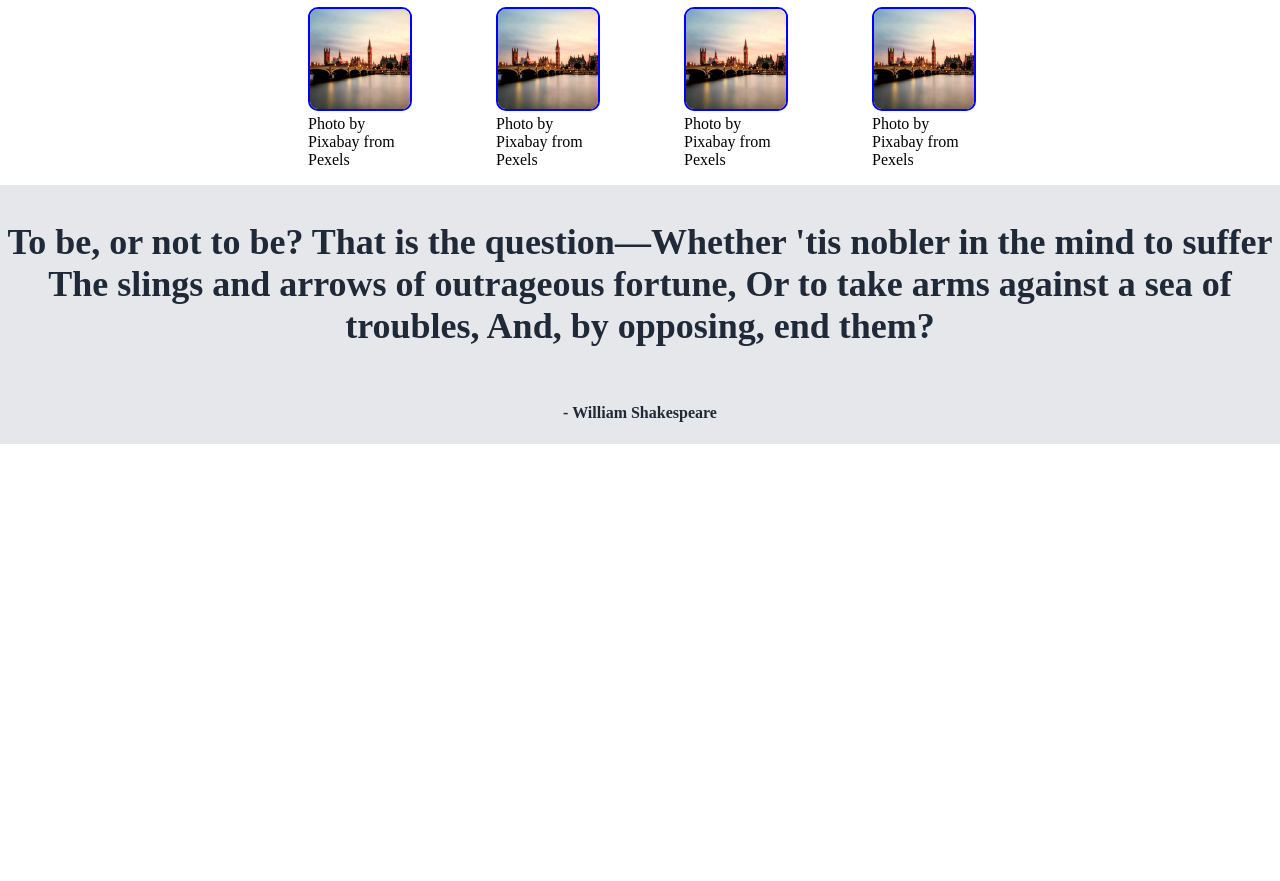
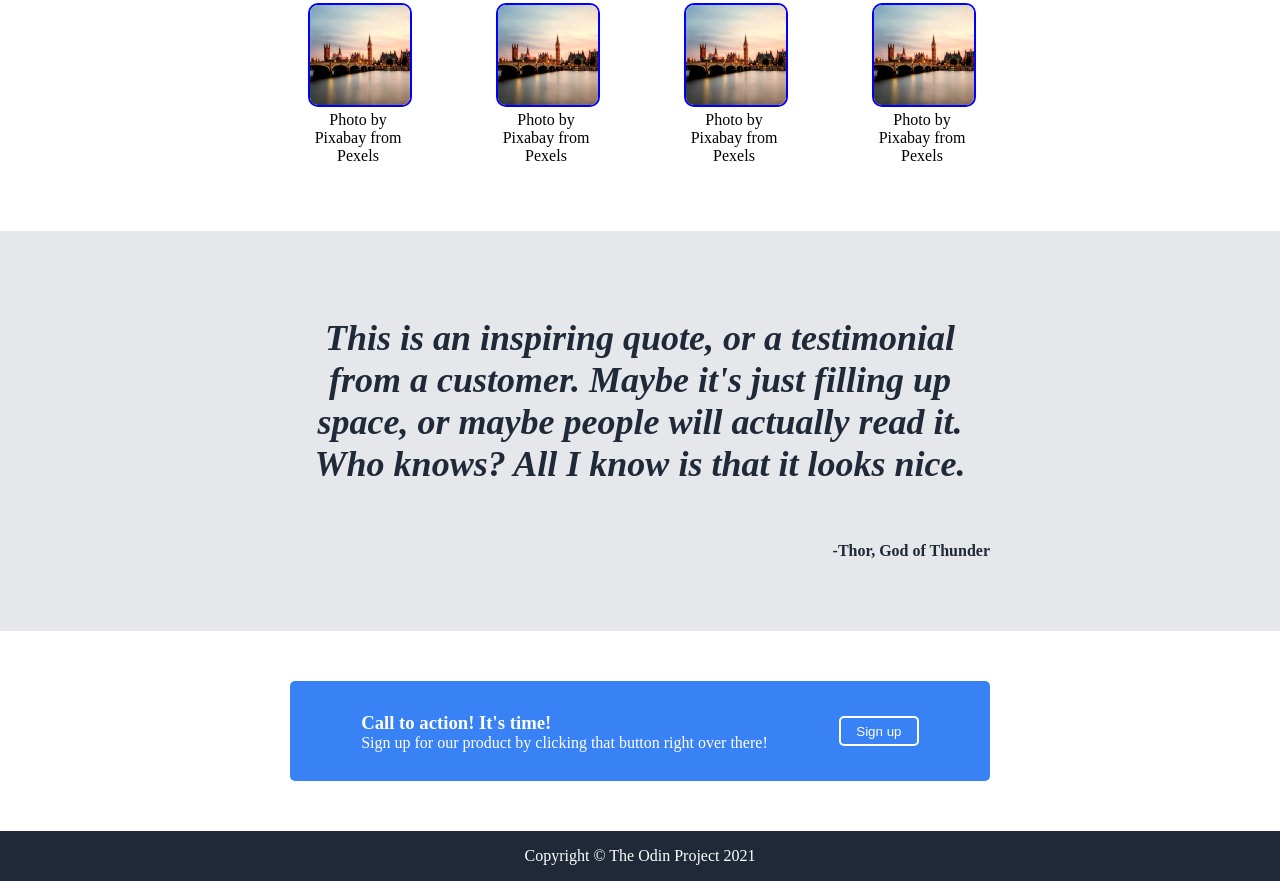
Before and after one commit to samster395/odin, a plain HTML site: page Landing-Page/index.html in a window 1280 px wide. Shown: the part 495-1376 px from the top of the page. Before the commit the page ends 939 px from the top, so only its background shows below. Drawn offline with Linux system fonts and the light colour scheme.

Commit message:
more progress

```diff
--- a/Landing-Page/index.html
+++ b/Landing-Page/index.html
@@ -5,8 +5,7 @@
 <body>
   <div class="top">
     <div class="left">
-        <h2 class="header">Header Logo</h2><br>
-
+        <h2 class="header">Header Logo</h2>
         <div class="hero">
         <h2 class="hero">This website is awesome</h2>
         <p class="hero">This website has some subtext that goes here under the main title. It's a smaller font and the color is lower contrast </p>
@@ -19,7 +18,7 @@
             <a href="#">header link 1</a>
             <a href="#">header link 2</a>
             <a href="#">header link 3</a>
-        </ul><br><br><br>
+        </ul>
         <img height="200" width="400" src="i1.jpg">
     </div>
   </div>
@@ -45,9 +44,20 @@
     </div>
 
     <div class="quote">
-        <h3>To be, or not to be? That is the question—Whether 'tis nobler in the mind to suffer The slings and arrows of outrageous fortune, Or to take arms against a sea of troubles, And, by opposing, end them?</h3>
-        <h4>- William Shakespeare</h4>
+        <h3>This is an inspiring quote, or a testimonial from a customer. Maybe it's just filling up space, or maybe people will actually read it. Who knows? All I know is that it looks nice.</h3>
+        <h4>-Thor, God of Thunder</h4>
+    </div>
 
+    <div class="call">
+        <div class="cleft">
+            <h3>Call to action! It's time!</h3>
+            <p>Sign up for our product by clicking that button right over there!</p>
+        </div>
+        <button>Sign up</button>
+    </div>
+
+    <div class="footer">
+        <p>Copyright © The Odin Project 2021</p>
     </div>
 
 </body>
--- a/Landing-Page/style.css
+++ b/Landing-Page/style.css
@@ -7,7 +7,9 @@ body{
 
 .top{
     display: flex;
-    justify-content: space-evenly;
+    justify-content: center;
+    align-items: stretch;
+    flex-basis: 400px;
     background-color: #1F2937;
     color: #F9FAF8;
     margin: 0;
@@ -42,6 +44,7 @@ button.hero {
 
 a {
     color: white;
+    text-decoration: none;
 }
 
 h2.header {
@@ -78,10 +81,12 @@ button {
     display: flex;
     gap: 8px;
     justify-content: center;
+    margin-bottom: 50px;
 }
 
 .gallery figure{
     width: 100px;
+    text-align: center;
 }
 
 .gallery img{
@@ -95,9 +100,65 @@ button {
     background-color: #E5E7EB;
     text-align: center;
     color: #1F2937;
+    gap: 0px;
+    padding: 0;
+    margin: 0;
+    flex-basis: 400px;
+    align-items: center;
+    justify-content: center;
+}
 
+.quote > * {
+    align-self: center;
+    width: 700px;
 }
 
 .quote h3 {
     font-size: 36px;
+    font-style: italic;
 }
+
+.quote h4 {
+    text-align: right;
+}
+
+.call{
+    margin-top: 50px;
+    flex-basis: 100px;
+    display: flex;
+    background-color: #3882F6;
+    width: 700px;
+    align-self: center;
+    border-radius: 5px;
+    color: white;
+    justify-content: space-evenly;
+    align-items: center;
+}
+
+.call button {
+    align-self: center;
+    border-radius: 5px;
+    border-style: none;
+    width: 80px;
+    height: 30px;
+    border: 2px solid white;
+    color: white;
+}
+
+.call h3{
+    margin-bottom: 0;
+}
+
+.call p{
+    margin-top: 0;
+}
+
+.footer{
+    margin-top: 50px;
+    background-color: #1F2937;
+}
+
+.footer p {
+    color: white;
+    text-align: center;
+}
```
